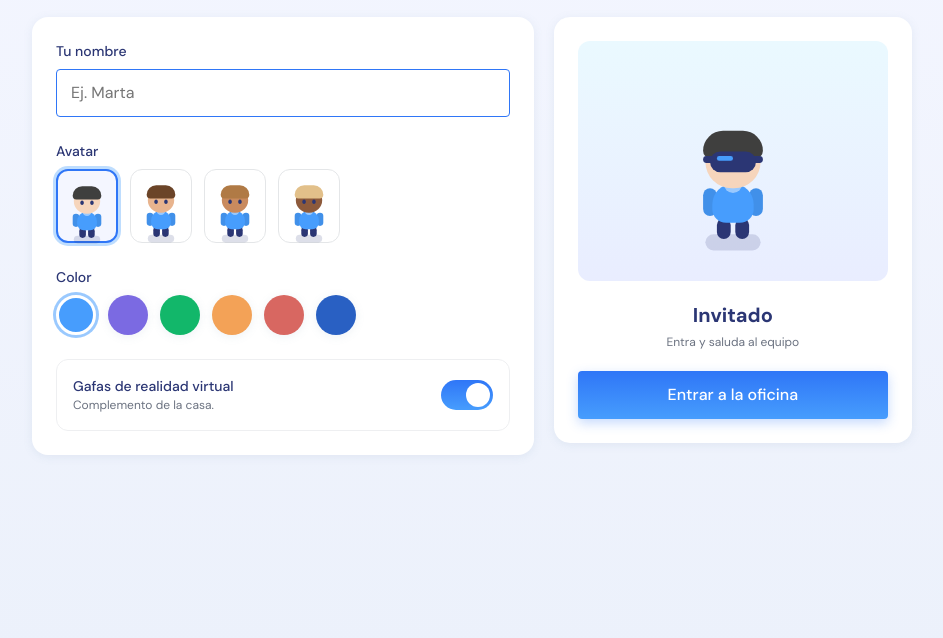
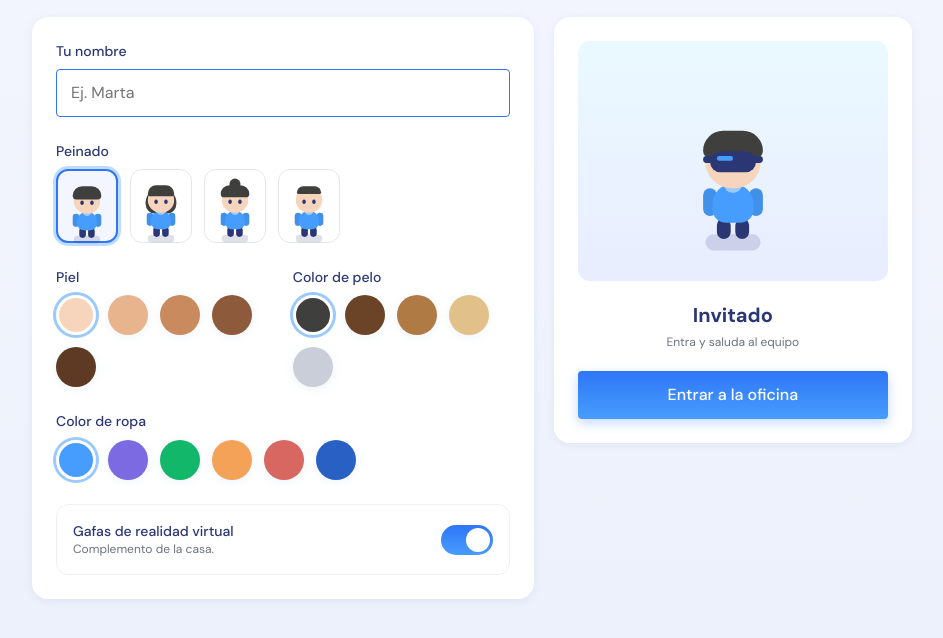
Before and after one commit to jacubgon/cafe-virtual, a website with bundled scripts: page public/index.html in a window 1280 px wide. Shown: the part 146-784 px from the top of the page, without its empty margins (168-1111 px from the left). Built offline with nearby package versions, Linux system fonts and the light colour scheme; files whose address does not match are found by name.

Commit message:
Onboarding ampliado: piel, peinado, color de pelo y color de ropa
Aprovecha el avatar chibi v2: selector de Peinado (mini-avatares con cada
estilo) + swatches de Piel, Color de pelo y Color de ropa por separado.
Modelo de datos {skin,hair,hairStyle,color,vr} en cliente y servidor;
localStorage recuerda todo. Verificado: preview y mundo reflejan la elección.

Co-Authored-By: Claude Opus 4.8 <noreply@anthropic.com>

```diff
--- a/public/css/style.css
+++ b/public/css/style.css
@@ -70,6 +70,8 @@ html, body {
 #name-input:focus { border-color: var(--dvr-blue-action, #2F76F7); background: #fff; }
 
 .swatch-row { display: flex; flex-wrap: wrap; gap: 12px; }
+.ob-colors { display: flex; gap: 20px; }
+.ob-colors .field { flex: 1; }
 .body-btn {
   position: relative; width: 62px; height: 74px; border-radius: 12px;
   border: 1px solid var(--border-default, #E4E6E8); background: #fff; cursor: pointer; padding: 0;
--- a/public/index.html
+++ b/public/index.html
@@ -26,12 +26,23 @@
           </div>
 
           <div class="field">
-            <div class="field-label">Avatar</div>
-            <div id="body-choices" class="swatch-row"></div>
+            <div class="field-label">Peinado</div>
+            <div id="hair-choices" class="swatch-row"></div>
+          </div>
+
+          <div class="ob-colors">
+            <div class="field">
+              <div class="field-label">Piel</div>
+              <div id="skin-choices" class="swatch-row"></div>
+            </div>
+            <div class="field">
+              <div class="field-label">Color de pelo</div>
+              <div id="haircolor-choices" class="swatch-row"></div>
+            </div>
           </div>
 
           <div class="field">
-            <div class="field-label">Color</div>
+            <div class="field-label">Color de ropa</div>
             <div id="color-choices" class="swatch-row"></div>
           </div>
 
--- a/public/js/main.js
+++ b/public/js/main.js
@@ -2,7 +2,7 @@
 
 import { World } from './world.js';
 import { RTC } from './rtc.js';
-import { renderAvatar, PALETTE } from './avatar.js';
+import { renderAvatar, PALETTE, SKIN, HAIRS, HAIR_STYLES } from './avatar.js';
 
 const PHRASES = ['Hola', 'Voy por café', 'Me apunto', 'Ahora vuelvo'];
 const EMOTES = ['👋', '❤️', '😂', '👍', '🎉', '☕'];
@@ -26,8 +26,8 @@ function randomSpot(zone) {
   return { x: a.x[0] + Math.random() * (a.x[1] - a.x[0]), y: a.y[0] + Math.random() * (a.y[1] - a.y[0]) };
 }
 
-// Estado del onboarding.
-const sel = { name: '', body: 0, color: 0, vr: true };
+// Estado del onboarding (avatar completo).
+const sel = { name: '', skin: 0, hair: 0, hairStyle: 0, color: 0, vr: true };
 
 let socket, world, rtc, localStream;
 let micOn = true, camOn = true;
@@ -47,7 +47,9 @@ const speakingIds = new Set();       // ids que están hablando ahora mismo
 // ---------- refs ----------
 const $ = (id) => document.getElementById(id);
 const nameInput = $('name-input');
-const bodyChoices = $('body-choices');
+const hairChoices = $('hair-choices');
+const skinChoices = $('skin-choices');
+const hairColorChoices = $('haircolor-choices');
 const colorChoices = $('color-choices');
 const vrSwitch = $('vr-switch');
 const previewAvatar = $('preview-avatar');
@@ -61,35 +63,45 @@ function renderAvatarInBox(el, opts, boxH) {
   if (el.__fig) el.__fig.style.top = (boxH * 0.92 - 48) + 'px';
 }
 
-function buildBodyChoices() {
-  bodyChoices.innerHTML = '';
-  for (let i = 0; i < 4; i++) {
+// Opciones actuales del avatar (base para los previews de los selectores).
+function avOpts(extra) {
+  return { color: sel.color, skin: sel.skin, hair: sel.hair, hairStyle: sel.hairStyle, vr: false, dir: 'down', phase: 0, ...extra };
+}
+
+// Peinado: mini-avatares mostrando cada estilo.
+function buildHairChoices() {
+  hairChoices.innerHTML = '';
+  HAIR_STYLES.forEach((name, i) => {
     const btn = document.createElement('button');
-    btn.className = 'body-btn' + (sel.body === i ? ' on' : '');
-    btn.onclick = () => { sel.body = i; refreshOnboarding(); };
+    btn.className = 'body-btn' + (sel.hairStyle === i ? ' on' : '');
+    btn.title = name;
+    btn.onclick = () => { sel.hairStyle = i; refreshOnboarding(); };
     const inner = document.createElement('div');
     inner.style.cssText = 'position:absolute;inset:0;';
-    renderAvatarInBox(inner, { color: sel.color, skin: i, hair: i, vr: false, scale: 1.1, dir: 'down', phase: 0 }, 74);
+    renderAvatarInBox(inner, avOpts({ hairStyle: i, scale: 1.1 }), 74);
     btn.appendChild(inner);
-    bodyChoices.appendChild(btn);
-  }
+    hairChoices.appendChild(btn);
+  });
 }
 
-function buildColorChoices() {
-  colorChoices.innerHTML = '';
-  PALETTE.forEach((c, i) => {
+// Fila de swatches de color reutilizable.
+function buildSwatchRow(box, colors, current, onPick) {
+  box.innerHTML = '';
+  colors.forEach((c, i) => {
     const btn = document.createElement('button');
-    btn.className = 'color-btn' + (sel.color === i ? ' on' : '');
+    btn.className = 'color-btn' + (current === i ? ' on' : '');
     btn.style.background = c;
-    btn.onclick = () => { sel.color = i; refreshOnboarding(); };
-    colorChoices.appendChild(btn);
+    btn.onclick = () => onPick(i);
+    box.appendChild(btn);
   });
 }
 
 function refreshOnboarding() {
-  buildBodyChoices();
-  buildColorChoices();
-  renderAvatarInBox(previewAvatar, { color: sel.color, skin: sel.body, hair: sel.body, vr: sel.vr, scale: 2.3, dir: 'down', phase: 0 }, 140);
+  buildHairChoices();
+  buildSwatchRow(skinChoices, SKIN, sel.skin, (i) => { sel.skin = i; refreshOnboarding(); });
+  buildSwatchRow(hairColorChoices, HAIRS, sel.hair, (i) => { sel.hair = i; refreshOnboarding(); });
+  buildSwatchRow(colorChoices, PALETTE, sel.color, (i) => { sel.color = i; refreshOnboarding(); });
+  renderAvatarInBox(previewAvatar, { color: sel.color, skin: sel.skin, hair: sel.hair, hairStyle: sel.hairStyle, vr: sel.vr, scale: 2.3, dir: 'down', phase: 0 }, 140);
   previewName.textContent = (nameInput.value.trim() || 'Invitado');
 }
 
@@ -98,7 +110,7 @@ nameInput.addEventListener('keydown', (e) => { if (e.key === 'Enter') enter(); }
 vrSwitch.addEventListener('click', () => {
   sel.vr = !sel.vr;
   vrSwitch.classList.toggle('on', sel.vr);
-  renderAvatarInBox(previewAvatar, { color: sel.color, skin: sel.body, hair: sel.body, vr: sel.vr, scale: 2.3, dir: 'down', phase: 0 }, 140);
+  refreshOnboarding();
 });
 enterBtn.addEventListener('click', enter);
 
@@ -107,7 +119,9 @@ const PROFILE_KEY = 'cafevirtual.profile';
 try {
   const saved = JSON.parse(localStorage.getItem(PROFILE_KEY) || 'null');
   if (saved) {
-    sel.body = Number.isInteger(saved.body) ? saved.body : 0;
+    sel.skin = Number.isInteger(saved.skin) ? saved.skin : 0;
+    sel.hair = Number.isInteger(saved.hair) ? saved.hair : 0;
+    sel.hairStyle = Number.isInteger(saved.hairStyle) ? saved.hairStyle : 0;
     sel.color = Number.isInteger(saved.color) ? saved.color : 0;
     sel.vr = typeof saved.vr === 'boolean' ? saved.vr : true;
     if (saved.name) nameInput.value = saved.name;
@@ -121,7 +135,7 @@ nameInput.focus();
 // ══════════ ENTRAR ══════════
 async function enter() {
   sel.name = nameInput.value.trim() || 'Invitado';
-  try { localStorage.setItem(PROFILE_KEY, JSON.stringify({ name: sel.name, body: sel.body, color: sel.color, vr: sel.vr })); } catch {}
+  try { localStorage.setItem(PROFILE_KEY, JSON.stringify({ name: sel.name, skin: sel.skin, hair: sel.hair, hairStyle: sel.hairStyle, color: sel.color, vr: sel.vr })); } catch {}
   enterBtn.disabled = true;
   enterBtn.textContent = 'Pidiendo cámara…';
 
@@ -138,7 +152,7 @@ async function enter() {
   }
 
   socket = io();
-  socket.on('connect', () => socket.emit('join', { name: sel.name, body: sel.body, color: sel.color, vr: sel.vr }));
+  socket.on('connect', () => socket.emit('join', { name: sel.name, skin: sel.skin, hair: sel.hair, hairStyle: sel.hairStyle, color: sel.color, vr: sel.vr }));
   socket.on('welcome', ({ you, players }) => startOffice(you, players));
 }
 
--- a/public/js/world.js
+++ b/public/js/world.js
@@ -137,7 +137,7 @@ export class World {
 
   _renderAv(p) {
     renderAvatar(p.innerEl, {
-      color: p.color, skin: p.body, hair: p.body, vr: p.vr,
+      color: p.color, skin: p.skin, hair: p.hair, hairStyle: p.hairStyle, vr: p.vr,
       dir: p.dir, phase: p.phase, scale: p.s,
     });
   }
```
Also changed, not shown: server/index.js (+5 -2 lines).
